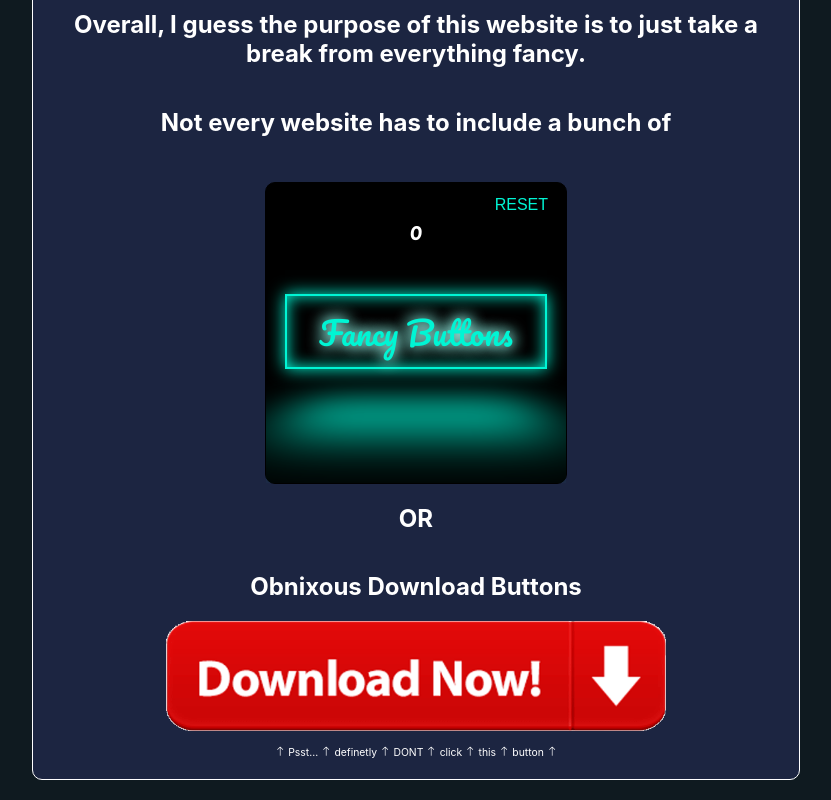
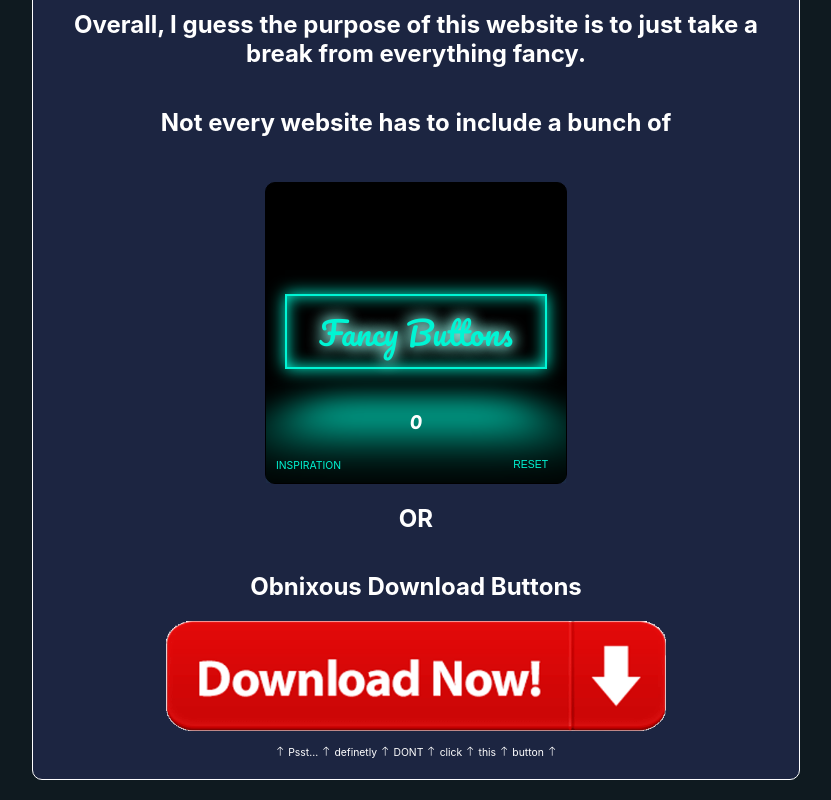
Before and after one commit to jackkieny/plain-and-simple, a React (Create React App) app: page / in a window 1280 px wide. Shown: the part 1550-2350 px from the top of the page, without its empty margins (224-1055 px from the left). Built offline with nearby package versions, Linux system fonts and the light colour scheme.

Commit message:
Slight styling changes to 'FancyButton'

```diff
--- a/src/components/FancyButton/FancyButton.jsx
+++ b/src/components/FancyButton/FancyButton.jsx
@@ -10,6 +10,7 @@ const FancyButton = () => {
       <p className='counter'>{count}</p>
       <button onClick={() => {setCount(count+1)}} className='fancy-button'>Fancy Buttons</button>
       <button onClick={() => {setCount(0)}} className='reset-button'>RESET</button>
+      <a href='https://youtu.be/6xNcXwC6ikQ' target='_blank' className='fancy-button-inspiration'>INSPIRATION</a>
     </div>
   )
 }
--- a/src/components/FancyButton/fancyButton.css
+++ b/src/components/FancyButton/fancyButton.css
@@ -5,24 +5,45 @@
 
 .counter{
     position: relative;
-    top: -20%;
+    bottom: -100%;
     font-size: 150%;
     font-family: 'Pacifico', cursive;
+    z-index: 1;
 }
 
 .reset-button{
     position: absolute;
     right: 10px;
-    top: 10px;
+    bottom: 10px;
     color: var(--color-teal);
     background-color: transparent;
     border: 2px solid transparent;
-    font-size: 1em;
+    font-size: 0.65em;
+    cursor: pointer;
 }
 
-.reset-button:hover {
-    box-sizing: border-box;
+.fancy-button-inspiration{
+    position: absolute;
+    left: 10px;
+    bottom: 11px;
+    color: var(--color-teal);
+    background-color: transparent;
+    border: 0px solid transparent;
+    font-size: 0.65em;
+    outline: 2px solid transparent;
+    text-decoration: none;
+}
+.reset-button:hover{
     border: 2px solid var(--color-teal);
+}
+
+
+.fancy-button-inspiration:hover{
+    outline: 2px solid var(--color-teal);
+}
+
+.fancy-button-inspiration:visited{
+    color: var(--color-teal);
 }
 
 .fancy-button-container{
```
